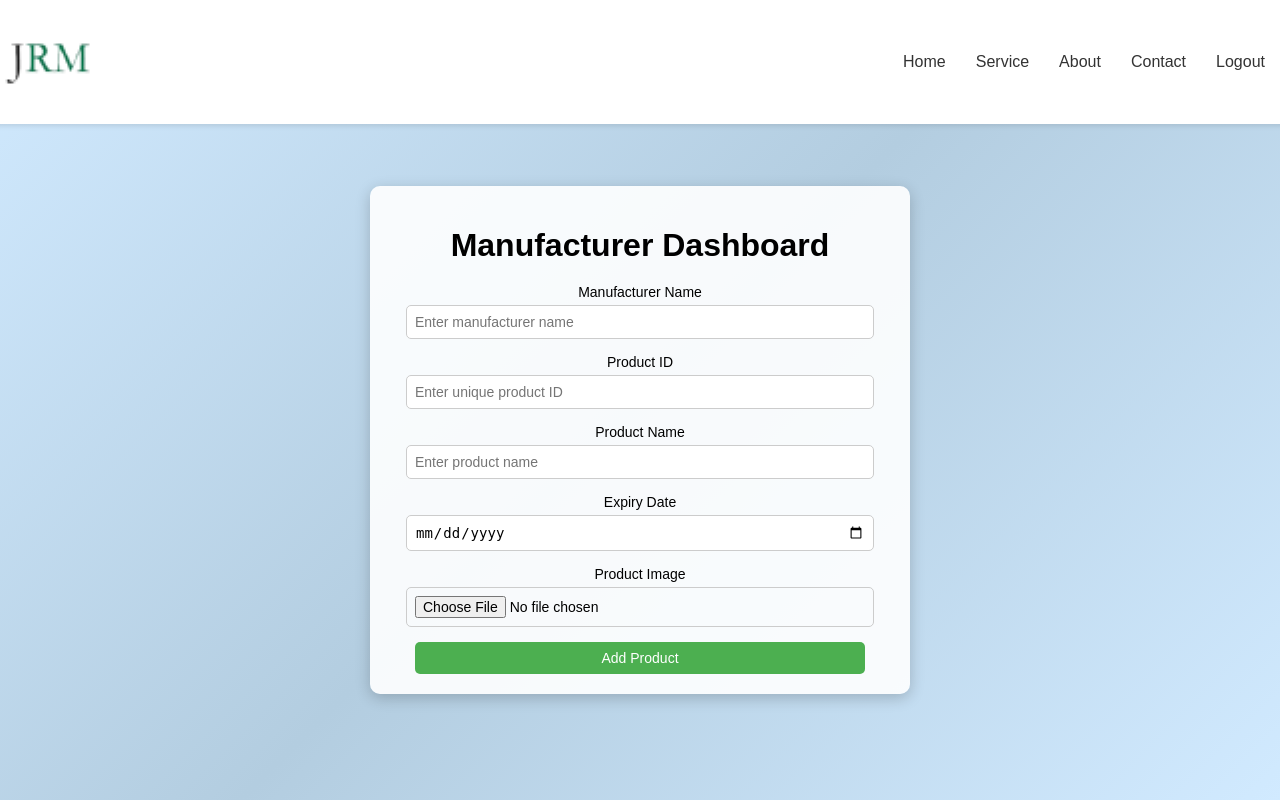
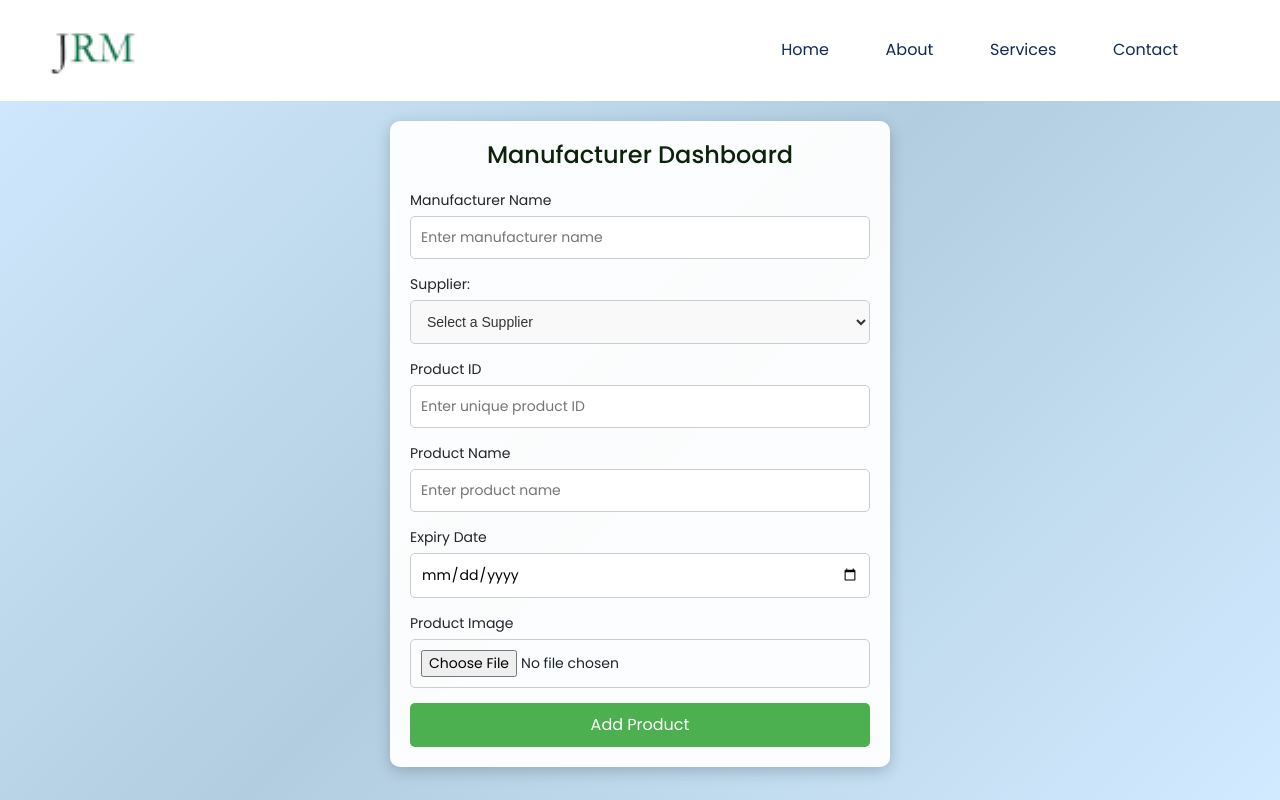
Before and after one commit to Make-Skilled/Supplier-Selection-in-Healthcare-using-Blockchain-IT-Project, a Flask app: template src/templates/manufacturer.html in a window 1280 px wide. Run offline with Flask 3, Linux system fonts and the light colour scheme; the template is opened without the code that fills it, so the values that code supplies are empty.

Commit message:
updated manufacturer

```diff
--- a/src/app.py
+++ b/src/app.py
@@ -1,7 +1,6 @@
 from web3 import Web3,HTTPProvider
 from flask import Flask,render_template,redirect,request,jsonify,session
 import json
-import bcrypt
 from werkzeug.utils import secure_filename
 import os
 import hashlib
@@ -10,6 +9,7 @@ app=Flask(__name__)
 app.secret_key="M@keskilled0"
 
 userManagementArtifactPath="../build/contracts/userManagement.json"
+ProductManagementArtifactPath="../build/contracts/ProductManagement.json"
 blockchainServer="http://127.0.0.1:7545"
 
 def connectWithContract(wallet,artifact=userManagementArtifactPath):
@@ -31,6 +31,13 @@ def connectWithContract(wallet,artifact=userManagementArtifactPath):
     print('Contract Selected')
     return contract,web3
 
+app.config['UPLOAD_FOLDER'] = 'static/uploads'
+
+# Ensure base upload folder exists
+if not os.path.exists(app.config['UPLOAD_FOLDER']):
+    os.makedirs(app.config['UPLOAD_FOLDER'])
+
+
 @app.route('/')
 def homePage():
     return render_template('index.html')
@@ -45,7 +52,18 @@ def signupPage():
 
 @app.route('/manufacturerDashboard')
 def manufacturerDashboard():
-    return render_template('manufacturer.html')
+    contract,web3=connectWithContract(0)
+    role ='supplier'
+    response=contract.functions.viewUsersByRole(role).call()
+    print(response)
+    user_roles=[]
+    for i in response:
+        user_roles.append({
+        "address": i[0],  # Ethereum address
+        "username": i[1]
+        })
+    print(user_roles)
+    return render_template('manufacturer.html',user_roles=user_roles)
 
 @app.route('/supplierDashboard')
 def supplierDashboard():
@@ -109,5 +127,47 @@ def logout():
     session.clear()
     return redirect('/')
 
+@app.route('/mproduct', methods=['post'])
+def mProduct():
+    wallet=session['userwallet']
+    MName=request.form['manufacturer-name']
+    supplier=request.form['supplier_add']
+    MProductName=request.form['product-name']
+    MPRoductID=request.form['product-id']
+    MDate=str(request.form['expiry-date'])
+    productImage=request.files['product-image']
+
+
+    if productImage.filename == '' :
+        return render_template('Lifeinsurance.html', message="No file selected for one or more fields.")
+
+    # Create subdirectory path dynamically
+    user_folder = os.path.join(app.config['UPLOAD_FOLDER'], session['userrole'])
+    if not os.path.exists(user_folder):
+        os.makedirs(user_folder)  # Create folder if it doesn't exist
+
+    # Secure and save files
+    productImage_filename = secure_filename(productImage.filename)
+
+    productImagePath = os.path.join(user_folder, productImage_filename)
+
+    # Save files locally or to the specified directory
+    productImage.save(productImagePath)
+
+    # Generate hashes for the files
+    productImage.seek(0)  # Reset the file pointer
+    productImageHash = hashlib.sha256(productImage.read()).hexdigest()
+
+    contract,web3=connectWithContract(0,ProductManagementArtifactPath)
+
+    try:
+        tx_hash=contract.functions.addProductWithSupplier(wallet,supplier,MName,MPRoductID,MProductName,MDate,productImagePath,productImageHash).transact()
+        web3.eth.waitForTransactionReceipt(tx_hash)
+        print('Transaction Successful')
+        return render_template('manufacturer.html',message='Product added Successfully')
+    except Exception as e:
+        print(e)
+        return render_template('manufacturer.html',message='there is problem in adding Product')
+
 if __name__=="__main__":
     app.run(host='0.0.0.0',port=4001,debug=True)
--- a/src/templates/manufacturer.html
+++ b/src/templates/manufacturer.html
@@ -1,180 +1,208 @@
 <!DOCTYPE html>
 <html lang="en">
+
 <head>
   <meta charset="UTF-8">
   <meta name="viewport" content="width=device-width, initial-scale=1.0">
   <title>Manufacturer Dashboard</title>
+  <link rel="manifest" href="site.webmanifest">
+  <link rel="shortcut icon" type="image/x-icon" href="../static/img/favicon.ico">
+
+  <!-- CSS here -->
+  <link rel="stylesheet" href="../static/css/bootstrap.min.css">
+  <link rel="stylesheet" href="../static/css/owl.carousel.min.css">
+  <link rel="stylesheet" href="../static/css/slicknav.css">
+  <link rel="stylesheet" href="../static/css/flaticon.css">
+  <link rel="stylesheet" href="../static/css/gijgo.css">
+  <link rel="stylesheet" href="../static/css/animate.min.css">
+  <link rel="stylesheet" href="../static/css/animated-headline.css">
+  <link rel="stylesheet" href="../static/css/magnific-popup.css">
+  <link rel="stylesheet" href="../static/css/fontawesome-all.min.css">
+  <link rel="stylesheet" href="../static/css/themify-icons.css">
+  <link rel="stylesheet" href="../static/css/slick.css">
+  <link rel="stylesheet" href="../static/css/nice-select.css">
+  <link rel="stylesheet" href="../static/css/style.css">
+
   <style>
-    /* Existing CSS */
     body {
-      margin: 0;
-      padding: 0;
-      font-family: Arial, sans-serif;
-      display: flex;
-      justify-content: center;
-      align-items: center;
       min-height: 100vh;
       background: linear-gradient(135deg, #d1eaff, #b3cde0, #d1eaff);
+      display: flex;
       flex-direction: column;
     }
-    header {
-      width: 100%;
-      background-color: white;
-      display: flex;
-      justify-content: space-between;
-      align-items: center;
-      padding: 10px 20px;
-      box-shadow: 0 2px 5px rgba(0, 0, 0, 0.1);
-      position: fixed;
-      top: 0;
-      z-index: 1000;
-    }
-    .logo {
-      font-size: 24px;
-      font-weight: bold;
-      color: #333;
-      text-decoration: none;
-    }
-    nav ul {
-      list-style: none;
-      display: flex;
-      margin: 0;
-      padding: 0;
-    }
-    nav ul li {
-      margin: 0 15px;
-    }
-    nav ul li a {
-      text-decoration: none;
-      font-size: 16px;
-      color: #333;
-      transition: color 0.3s;
-    }
-    nav ul li a:hover {
-      color: #4caf50;
-    }
+
     .container {
       text-align: center;
       width: 90%;
       max-width: 500px;
-      background: rgba(255, 255, 255, 0.9);
+      background: rgba(255, 255, 255, 0.95);
       padding: 20px;
       border-radius: 10px;
       box-shadow: 0 4px 15px rgba(0, 0, 0, 0.2);
-      margin-top: 80px;
+      margin-top: 20px;
     }
+
     h1 {
       margin-bottom: 20px;
+      font-size: 24px;
     }
+
     .form-group {
       margin-bottom: 15px;
     }
+
     label {
       display: block;
       margin-bottom: 5px;
       font-size: 14px;
+      text-align: left;
     }
+
     input {
-      width: 90%;
-      padding: 8px;
+      width: 100%;
+      padding: 10px;
       border: 1px solid #ccc;
       border-radius: 5px;
       font-size: 14px;
     }
+
     button {
-      width: 90%;
-      padding: 8px;
+      width: 100%;
+      padding: 10px;
       background: #4caf50;
       color: white;
       border: none;
       border-radius: 5px;
-      font-size: 14px;
+      font-size: 16px;
       cursor: pointer;
     }
+
     button:hover {
       background: #45a049;
     }
+
+    header {
+      width: 100%;
+      background-color: white;
+    }
+
+    .center-message {
+      font-size: 16px;
+      color: #007bff;
+      text-align: center;
+    }
+
+    #supplier {
+      width: 100%;
+      padding: 12px;
+      border: 1px solid #ccc;
+      border-radius: 5px;
+      background-color: #f9f9f9;
+      font-size: 14px;
+      font-family: Arial, sans-serif;
+      color: #333;
+      outline: none;
+      box-sizing: border-box;
+      /* Ensures padding does not affect width */
+    }
+
+    #supplier:focus {
+      border-color: #4caf50;
+      background-color: #fff;
+    }
+
+    #supplier option {
+      padding: 10px;
+      font-size: 14px;
+    }
+
+    #supplier option:disabled {
+      color: #999;
+    }
+
+    /* Optional: Style for the first disabled option (Select a Supplier) */
+    #supplier option:first-child {
+      font-weight: bold;
+      color: #007bff;
+    }
   </style>
 </head>
+
 <body>
   <header>
-    <a href="index.html"><img src="assets/img/logo/logo.png" alt=""></a>
+    <div class="header-area">
+      <div class="main-header header-sticky">
+        <div class="container-fluid">
+          <div class="row align-items-center">
+            <div class="col-xl-2 col-lg-2 col-md-1">
+              <div class="logo">
+                <a href="index.html"><img src="../static/img/logo/logo.png" alt="Logo"></a>
+              </div>
+            </div>
+            <div class="col-xl-10 col-lg-10 col-md-10">
+              <div class="menu-main d-flex align-items-center justify-content-end">
+                <div class="main-menu f-right d-none d-lg-block">
                   <nav>
-      <ul>
+                    <ul id="navigation">
                       <li><a href="index.html">Home</a></li>
-        <li><a href="services.html">Service</a></li>
                       <li><a href="about.html">About</a></li>
+                      <li><a href="services.html">Services</a></li>
                       <li><a href="contact.html">Contact</a></li>
-        <li><a href="login.html">Logout</a></li>
                     </ul>
                   </nav>
+                </div>
+              </div>
+            </div>
+            <div class="col-12">
+              <div class="mobile_menu d-block d-lg-none"></div>
+            </div>
+          </div>
+        </div>
+      </div>
+    </div>
   </header>
 
   <div class="container">
     <h1>Manufacturer Dashboard</h1>
-    <form onsubmit="addProduct(event)">
+    <form action="/mproduct" method="post" enctype="multipart/form-data">
       <div class="form-group">
         <label for="manufacturer-name">Manufacturer Name</label>
-        <input type="text" id="manufacturer-name" placeholder="Enter manufacturer name" required>
+        <input type="text" id="manufacturer-name" name="manufacturer-name" placeholder="Enter manufacturer name"
+          required>
+      </div>
+      <div class="form-group">
+        <label for="supplier">Supplier:</label>
+        <select id="supplier" name="supplier_add" required>
+          <option value="" disabled selected>Select a Supplier</option>
+          {% if user_roles %}
+            {% for user in user_roles %}
+              <option value="{{ user.address }}">{{ user.username }} - {{ user.address }}</option>
+            {% endfor %}
+          {% else %}
+            <option value="" disabled>No suppliers available</option>
+          {% endif %}
+        </select>
       </div>
       <div class="form-group">
         <label for="product-id">Product ID</label>
-        <input type="text" id="product-id" placeholder="Enter unique product ID" required>
+        <input type="text" id="product-id" name="product-id" placeholder="Enter unique product ID" required>
       </div>
       <div class="form-group">
         <label for="product-name">Product Name</label>
-        <input type="text" id="product-name" placeholder="Enter product name" required>
+        <input type="text" id="product-name" name="product-name" placeholder="Enter product name" required>
       </div>
       <div class="form-group">
         <label for="expiry-date">Expiry Date</label>
-        <input type="date" id="expiry-date" required>
+        <input type="date" id="expiry-date" name="expiry-date" required>
       </div>
       <div class="form-group">
         <label for="product-image">Product Image</label>
-        <input type="file" id="product-image" accept="image/*" required>
+        <input type="file" id="product-image" name="product-image" accept="image/*" required>
       </div>
       <button type="submit">Add Product</button>
     </form>
+    <center><span class="center-message">{{ message }}</span></center>
   </div>
+</body>
 
-  <script>
-    function addProduct(event) {
-      event.preventDefault();
-
-      const manufacturerName = document.getElementById('manufacturer-name').value;
-      const productId = document.getElementById('product-id').value;
-      const productName = document.getElementById('product-name').value;
-      const expiryDate = document.getElementById('expiry-date').value;
-      const productImage = document.getElementById('product-image').files[0];
-
-      if (!productImage) {
-        alert('Please upload an image.');
-        return;
-      }
-
-      const reader = new FileReader();
-      reader.onloadend = function () {
-        const product = {
-          manufacturer: manufacturerName,
-          id: productId,
-          name: productName,
-          expiry: expiryDate,
-          image: reader.result, // Store the image as base64 string
-        };
-
-        // Retrieve stored products or initialize an empty array
-        const products = JSON.parse(localStorage.getItem('products')) || [];
-        products.push(product);
-
-        // Save updated list to localStorage
-        localStorage.setItem('products', JSON.stringify(products));
-
-        // Redirect to the product list page
-        window.location.href = 'product-list.html';
-      };
-
-      reader.readAsDataURL(productImage);
-    }
-  </script>
-</body>
 </html>
```
Also changed, not shown: migrations/2_deploy_ProductManagement.js (added), src/static/uploads/manufacturer/12.jpg (added), src/static/uploads/manufacturer/462177662_922279679744692_6984245247363844018_n.jpg (added), src/static/uploads/manufacturer/WhatsApp_Image_2024-11-23_at_10.12.30_901ee330.jpg (added), src/static/uploads/manufacturer/about_img.png (added), 6 other files. Lines whose indentation alone changed are shown as unchanged.
